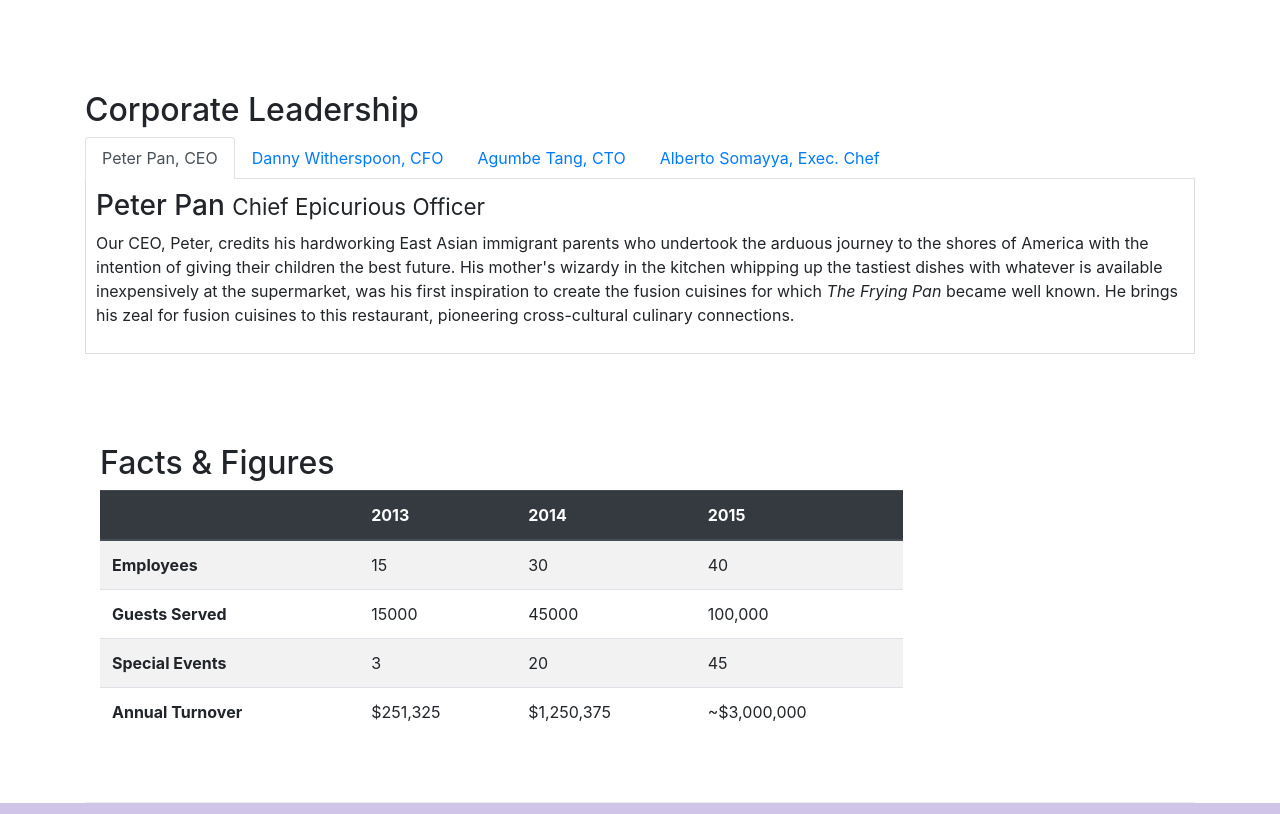
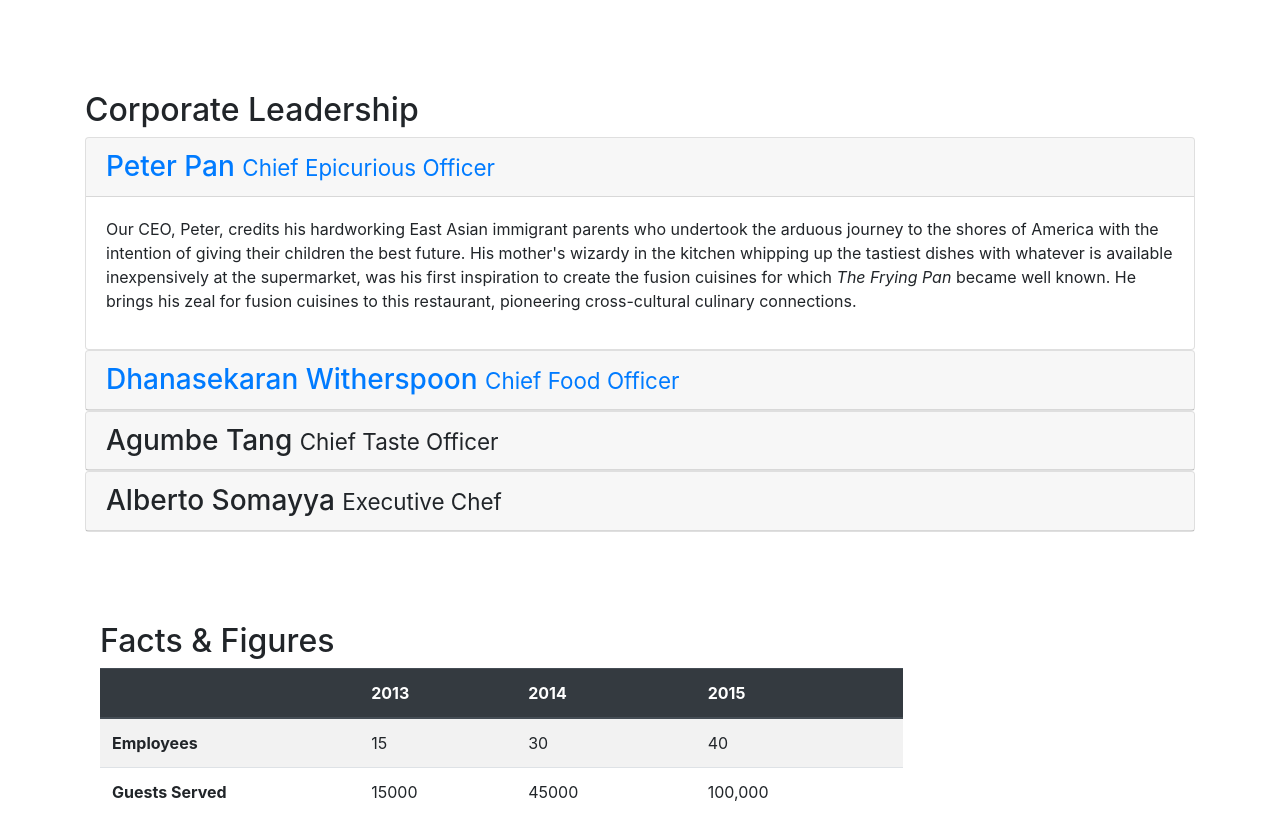
Before and after one commit to azam-kamal/ReactNtive-Course1-Bootstrap, a website: page aboutus.html in a window 1280 px wide. Shown: the part 980-1794 px from the top of the page. Drawn offline with nearby package versions, Linux system fonts and the light colour scheme.

Commit message:
Accordian

```diff
--- a/aboutus.html
+++ b/aboutus.html
@@ -116,67 +116,107 @@
             <div class="col-12">
                 <h2>Corporate Leadership</h2>
 
-                <ul class="nav nav-tabs">
-                    <li class="nav-item">
-                        <a class="nav-link active" href="#peter" role="tab" data-toggle="tab">Peter Pan, CEO</a>
-                    </li>
-                    <li class="nav-item">
-                        <a class="nav-link" href="#danny" role="tab" data-toggle="tab">Danny Witherspoon, CFO</a>
-                    </li>
-                    <li class="nav-item">
-                        <a class="nav-link" href="#agumbe" role="tab" data-toggle="tab">Agumbe Tang, CTO</a>
-                    </li>
-                    <li class="nav-item">
-                        <a class="nav-link" href="#alberto" role="tab" data-toggle="tab">Alberto Somayya, Exec. Chef</a>
-                    </li>
-                </ul>
 
 
-                <div class="tab-content">
-                    <div role="tabpanel" class="tab-pane fade show active" id="peter">
-                        <h3>Peter Pan <small>Chief Epicurious Officer</small></h3>
-                        <p class="d-none d-sm-block">Our CEO, Peter, credits his hardworking East Asian immigrant
+                <div id="accordian">
+                    <div class="card">
+                        <div class="card-header" role="tab" id="peterhead">
+                            <h3 class="mb-0"><a href="" data-toggle="collapse" data-target="#peter">Peter Pan
+                                    <small>Chief Epicurious Officer</small></a>
+                            </h3>
+
+                        </div>
+                        <div class="collapse show" id="peter" data-parent="#accordian">
+                            <div class="card-body">
+                                <p class="d-none d-sm-block">Our CEO, Peter, credits his hardworking East Asian
+                                    immigrant
                                     parents
-                            who undertook the arduous journey to the shores of America with the intention of giving
+                                    who undertook the arduous journey to the shores of America with the intention of
+                                    giving
                                     their
-                            children the best future. His mother's wizardy in the kitchen whipping up the tastiest
+                                    children the best future. His mother's wizardy in the kitchen whipping up the
+                                    tastiest
                                     dishes
-                            with whatever is available inexpensively at the supermarket, was his first inspiration to
+                                    with whatever is available inexpensively at the supermarket, was his first
+                                    inspiration
+                                    to
                                     create
-                            the fusion cuisines for which <em>The Frying Pan</em> became well known. He brings his zeal
+                                    the fusion cuisines for which <em>The Frying Pan</em> became well known. He brings
+                                    his
+                                    zeal
                                     for
-                            fusion cuisines to this restaurant, pioneering cross-cultural culinary connections.</p>
+                                    fusion cuisines to this restaurant, pioneering cross-cultural culinary connections.
+                                </p>
+
                             </div>
 
-                    <div role="tabpanel" class="tab-pane fade " id="danny">
-                        <h3>Dhanasekaran Witherspoon <small>Chief Food Officer</small></h3>
+                        </div>
+                    </div>
+
+                    <div class="card">
+                        <div role="tab" class="card-header " id="dannyhead">
+                            <h3 class="mb-0"> <a href="" class="collapsed" data-toggle="collapse" data-target="#danny">
+                                    Dhanasekaran Witherspoon <small>Chief Food Officer</small></a></h3>
+                        </div>
+                        <div class="collapse" id="danny" data-parent="#accordian">
+                            <div class="card-body">
                                 <p class="d-none d-sm-block">Our CFO, Danny, as he is affectionately referred to by his
                                     colleagues,
-                            comes from a long established family tradition in farming and produce. His experiences
+                                    comes from a long established family tradition in farming and produce. His
+                                    experiences
                                     growing
-                            up on a farm in the Australian outback gave him great appreciation for varieties of food
-                            sources. As he puts it in his own words, <em>Everything that runs, wins, and everything that
+                                    up on a farm in the Australian outback gave him great appreciation for varieties of
+                                    food
+                                    sources. As he puts it in his own words, <em>Everything that runs, wins, and
+                                        everything
+                                        that
                                         stays, pays!</em></p>
-
                             </div>
-                    <div role="tabpanel" class="tab-pane fade " id="agumbe">
-                        <h3>Agumbe Tang <small>Chief Taste Officer</small></h3>
-                        <p class="d-none d-sm-block">Blessed with the most discerning gustatory sense, Agumbe, our CTO,
-                            personally ensures that every dish that we serve meets his exacting tastes. Our chefs dread
+                        </div>
+                    </div>
+                    <div class="card">
+                        <div class="card-header" role="tab" id="agumbehead">
+                            <h3 class="mb-0"> <a class="collapsed" data-toggle="collapse" data-target="#agumbe">Agumbe
+                                    Tang <small>Chief Taste Officer</small></a></h3>
+                        </div>
+                        <div class="collapse" id="agumbe" data-parent="#accordion">
+                            <div class="card-body">
+                                <p class="d-none d-sm-block">Blessed with the most discerning gustatory sense, Agumbe,
+                                    our
+                                    CTO,
+                                    personally ensures that every dish that we serve meets his exacting tastes. Our
+                                    chefs
+                                    dread
                                     the
-                            tongue lashing that ensues if their dish does not meet his exacting standards. He lives by
+                                    tongue lashing that ensues if their dish does not meet his exacting standards. He
+                                    lives
+                                    by
                                     his
                                     motto, <em>You click only if you survive my lick.</em></p>
                             </div>
+                        </div>
+                    </div>
 
-                    <div role="tabpanel" class="tab-pane fade " id="alberto">
-                        <h3>Alberto Somayya <small>Executive Chef</small></h3>
-                        <p class="d-none d-sm-block">Award winning three-star Michelin chef with wide International
-                            experience having worked closely with whos-who in the culinary world, he specializes in
+                    <div class="card">
+                        <div class="card-header" role="tab" id="albertohead">
+                            <h3 class="mb-0"> <a class="collapsed" data-toggle="collapse" data-target="#alberto">
+                                    Alberto Somayya <small>Executive Chef</small></a>
+                            </h3>
+                        </div>
+                        <div class="collapse" id="alberto" data-parent="#accordion">
+                            <div class="card-body">
+                                <p class="d-none d-sm-block">Award winning three-star Michelin chef with wide
+                                    International
+                                    experience having worked closely with whos-who in the culinary world, he specializes
+                                    in
                                     creating
-                            mouthwatering Indo-Italian fusion experiences. He says, <em>Put together the cuisines from
+                                    mouthwatering Indo-Italian fusion experiences. He says, <em>Put together the
+                                        cuisines
+                                        from
                                         the
                                         two craziest cultures, and you get a winning hit! Amma Mia!</em></p>
+                            </div>
+                        </div>
                     </div>
                 </div>
             </div>
```
Lines whose indentation alone changed are shown as unchanged.
